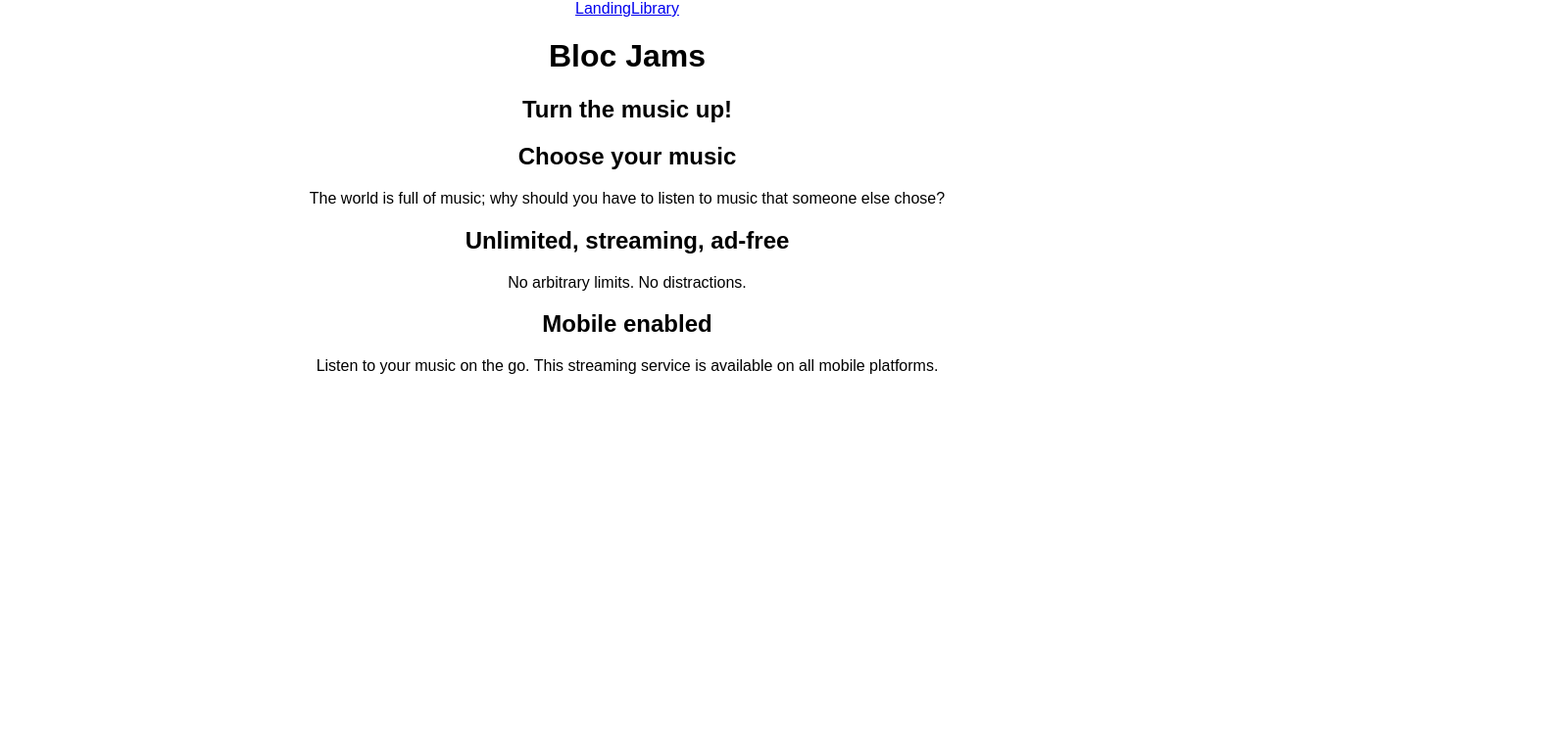
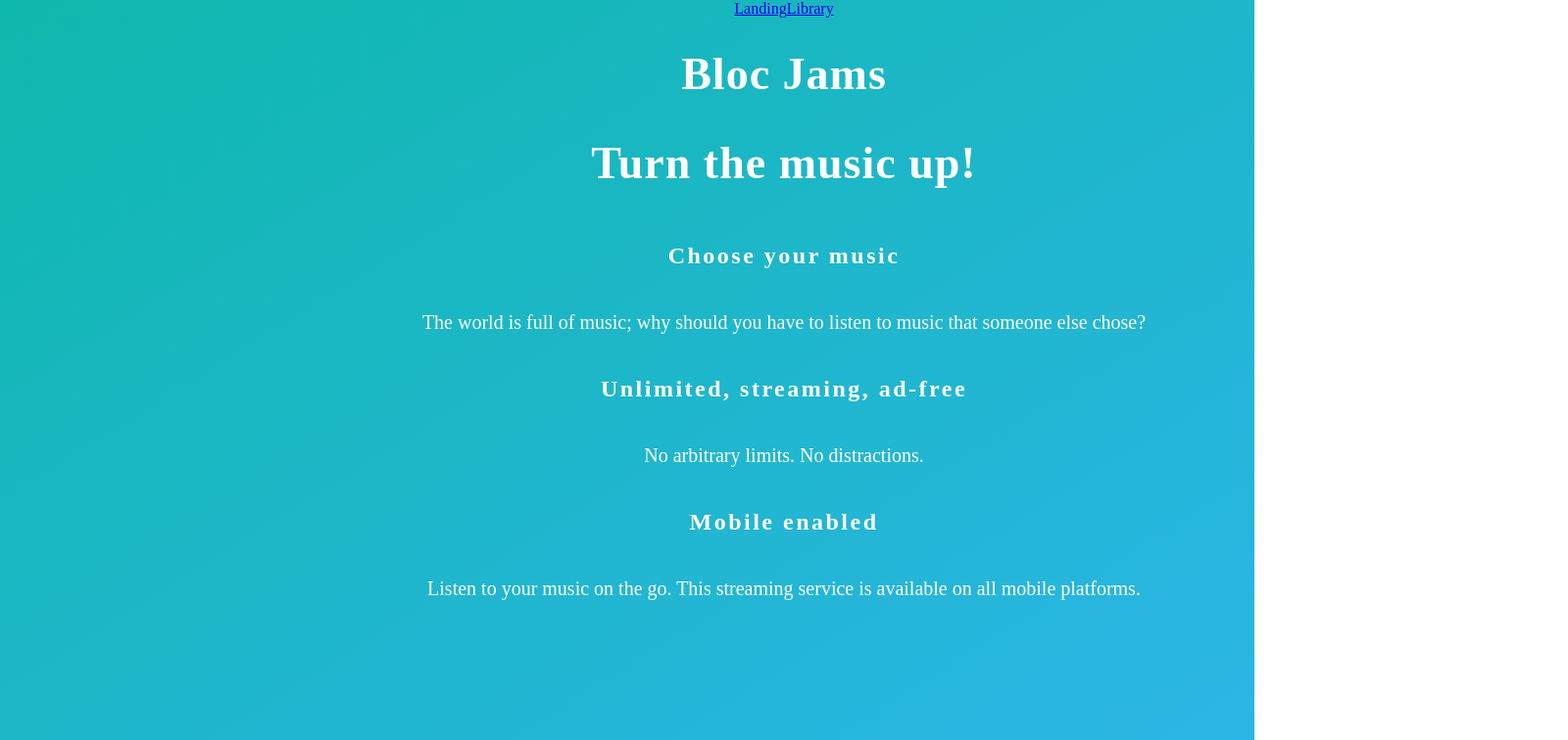
Before and after one commit to mcbeauregard/bloc-jams-react, a React (Create React App) app: page / in a window 1280 px wide. Shown: the top 756 px of the page at 98% size, 1600 px wide, since content can reach past the window. Built offline with nearby package versions, Linux system fonts and the light colour scheme.

Commit message:
finished styling index: background and font

```diff
--- a/src/index.css
+++ b/src/index.css
@@ -1,5 +1,31 @@
+/*------Basic------*/
+
 body {
-  margin: 0;
-  padding: 0;
-  font-family: sans-serif;
+  padding: 0 200px;
+  width: 1200px;
+  margin: 0 auto;
+  background: linear-gradient(to bottom right, #0fb8ad, #2cb5e8);
+  background-repeat: no-repeat;
+  background-attachment: fixed;
 }
+
+h1 {
+  font-family: 'Avenir Next';
+  color: white;
+  font-size: 46px;
+  letter-spacing: 1px;
+}
+
+h2 {
+  font-family: 'Avenir Next';
+  color: white;
+  letter-spacing: 2.5px;
+  line-height: 2.5em;
+}
+
+p {
+  font-family: 'Avenir Next';
+  font-size: 20px;
+  color: white;
+  line-height: 1.8em;
+}
```
